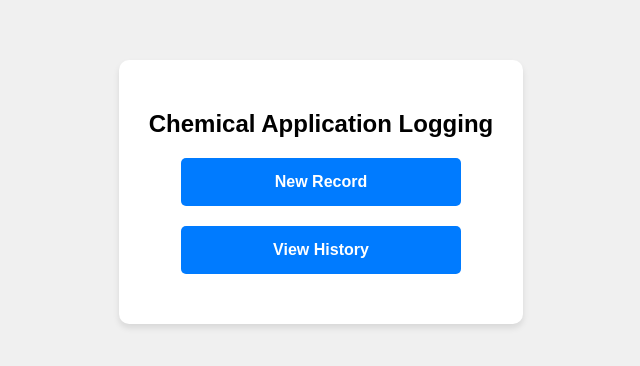
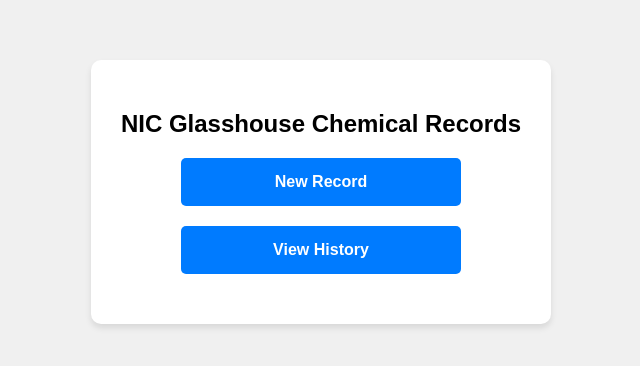
Before and after one commit to redblockrink/NIC-chemical-records, a plain HTML site: page index.html in a window 1280 px wide. Shown: the part 208-574 px from the top of the page, without its empty margins (319-959 px from the left). Drawn offline with Linux system fonts and the light colour scheme.

Commit message:
Update index.html

```diff
--- a/index.html
+++ b/index.html
@@ -39,7 +39,7 @@
 </head>
 <body>
     <div class="container">
-        <h2>Chemical Application Logging</h2>
+        <h2>NIC Glasshouse Chemical Records</h2>
         <a href="https://forms.office.com/Pages/ResponsePage.aspx?id=XsnloP1E1kKXyCUFeDmWeM25PoLi2ZhKlyB-t5tYFQVUNlEyWkZVTDEzTklYUUpXTk9JWkM2VFpLTSQlQCN0PWcu" class="button">New Record</a>
         <a href="https://nufarm.sharepoint.com/:x:/r/sites/NuseedBreedingTeam/_layouts/15/Doc.aspx?sourcedoc=%7B3FA69810-D5CD-4DA8-BA91-5ADA9107BA97%7D&file=NIC%20Glasshouse%20Spray%20Records.xlsx&action=default&mobileredirect=true" class="button">View History</a>
     </div>
```
